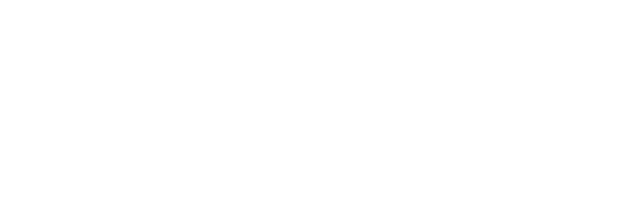
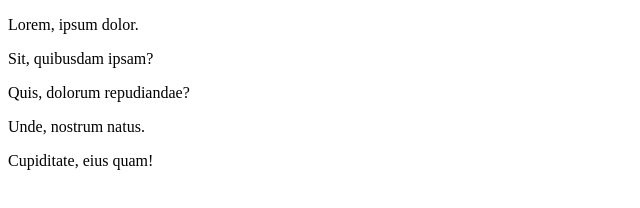
Before and after one commit to fatmatopal/project1, a plain HTML site: page index.html in a window 1280 px wide. Shown: the whole page, without its empty margins (0-640 px from the left). Drawn offline with Linux system fonts and the light colour scheme.

Commit message:
html files changed

```diff
--- a/index.html
+++ b/index.html
@@ -7,6 +7,11 @@
     <title>Document</title>
 </head>
 <body>
+    <p>Lorem, ipsum dolor.</p>
+    <p>Sit, quibusdam ipsam?</p>
+    <p>Quis, dolorum repudiandae?</p>
+    <p>Unde, nostrum natus.</p>
+    <p>Cupiditate, eius quam!</p>
 
 </body>
 </html>
```
Also changed, not shown: test.html (added).
